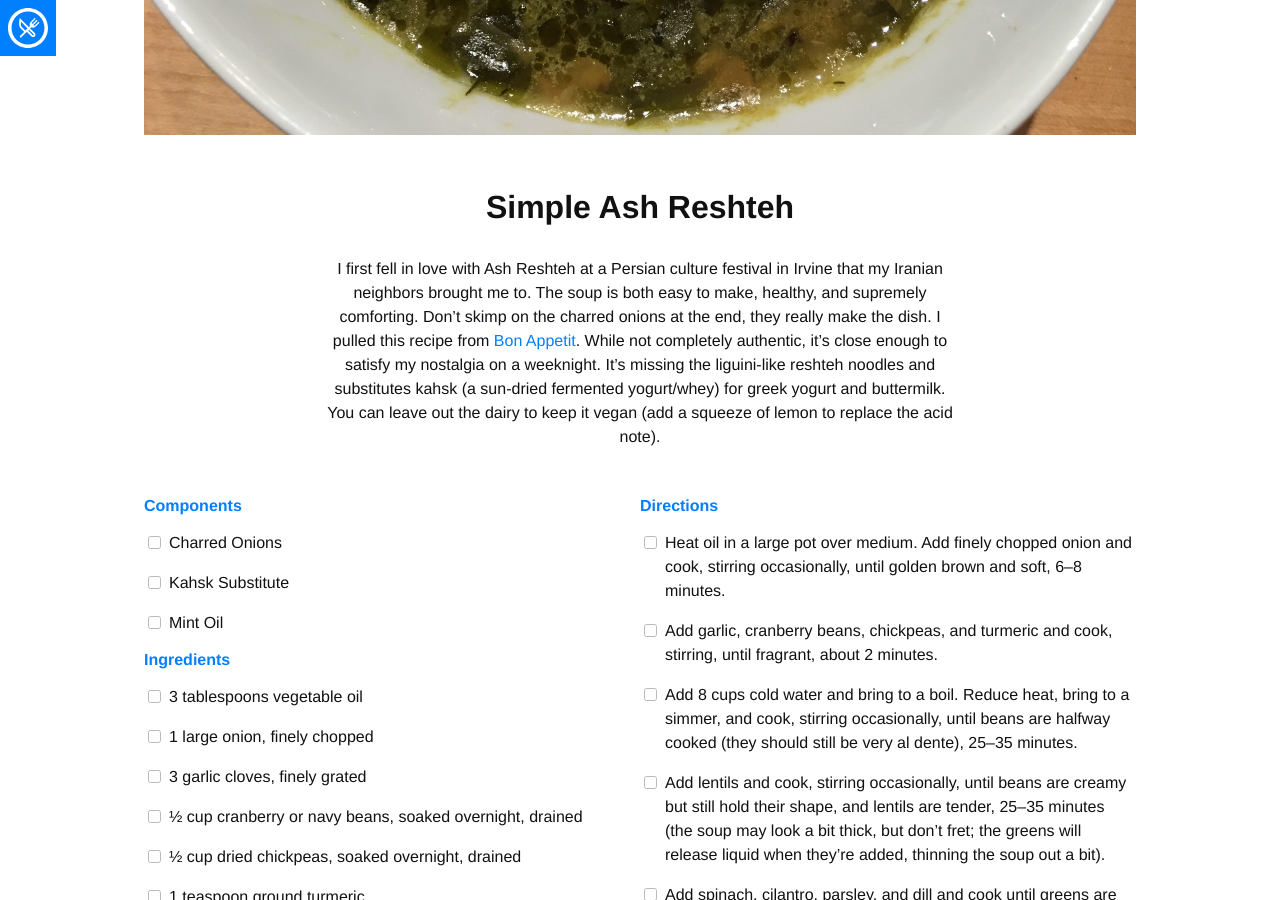
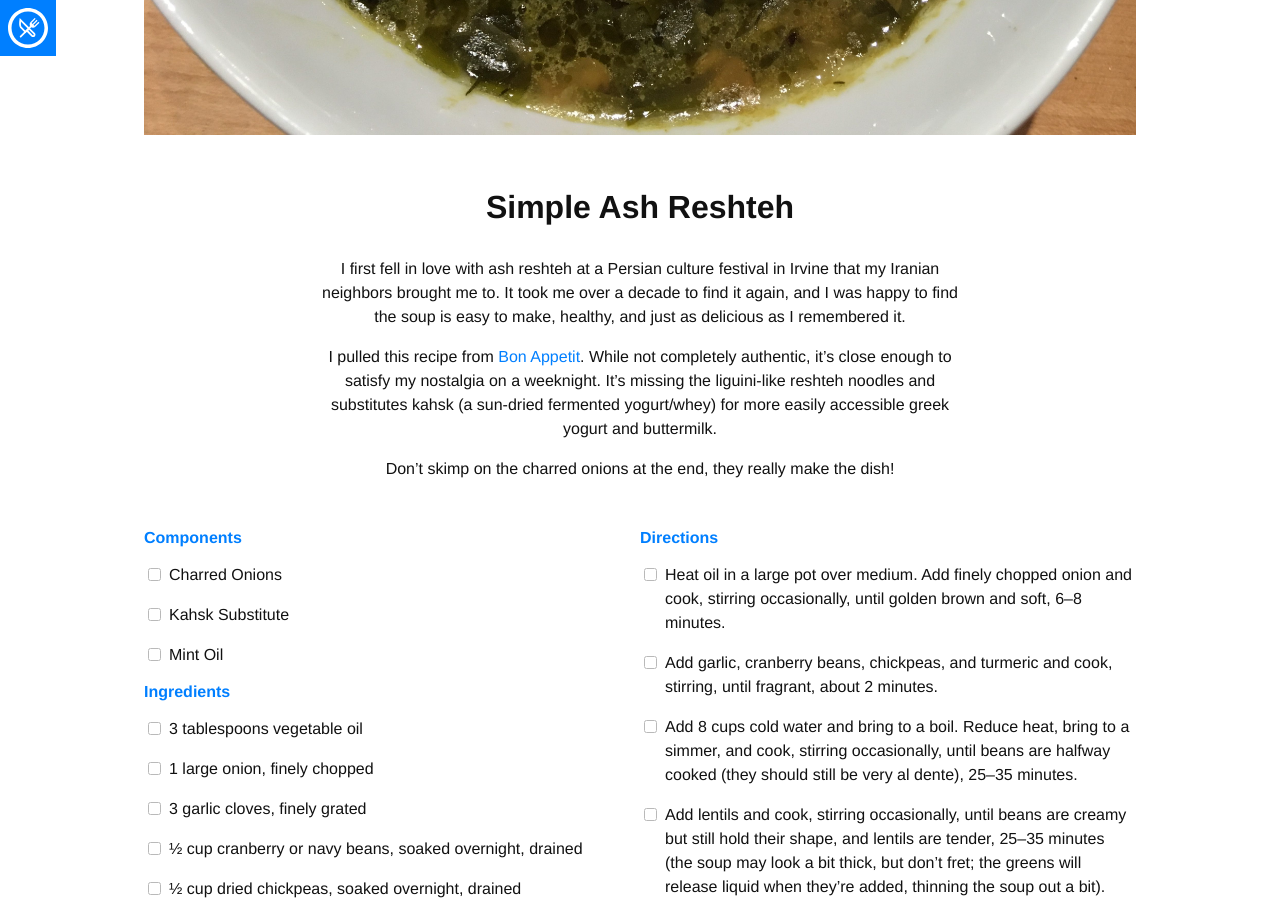
Before and after one commit to mattsmitton/mattsmitton, a Jekyll site: the page built from _recipes/simple-ash-reshteh.md, in a window 1280 px wide and 900 px high, scrolled down 659 px. Built offline with Jekyll 4.4.1, drawn with Linux system fonts in a browser that asks for light colours; nearby versions of some CDN libraries; some web fonts are replaced.

Commit message:
Update ash reshteh

```diff
--- a/_recipes/simple-ash-reshteh.md
+++ b/_recipes/simple-ash-reshteh.md
@@ -40,8 +40,10 @@ directions:
 
 ---
 
-I first fell in love with Ash Reshteh at a Persian culture festival in Irvine that my Iranian neighbors brought me to.
-The soup is both easy to make, healthy, and supremely comforting. Don't skimp on the charred onions at the end, they really make the dish.
+I first fell in love with ash reshteh at a Persian culture festival in Irvine that my Iranian neighbors brought me to.
+It took me over a decade to find it again, and I was happy to find the soup is easy to make, healthy, and just as delicious as I remembered it.
+
 I pulled this recipe from [Bon Appetit](https://www.bonappetit.com/recipe/beans-green-soup-with-yogurt-mint). While not completely authentic, it's close enough to satisfy my nostalgia on a weeknight.
-It's missing the liguini-like reshteh noodles and substitutes kahsk (a sun-dried fermented yogurt/whey) for greek yogurt and buttermilk.
-You can leave out the dairy to keep it vegan (add a squeeze of lemon to replace the acid note).
+It's missing the liguini-like reshteh noodles and substitutes kahsk (a sun-dried fermented yogurt/whey) for more easily accessible greek yogurt and buttermilk.
+
+Don't skimp on the charred onions at the end, they really make the dish!
```
